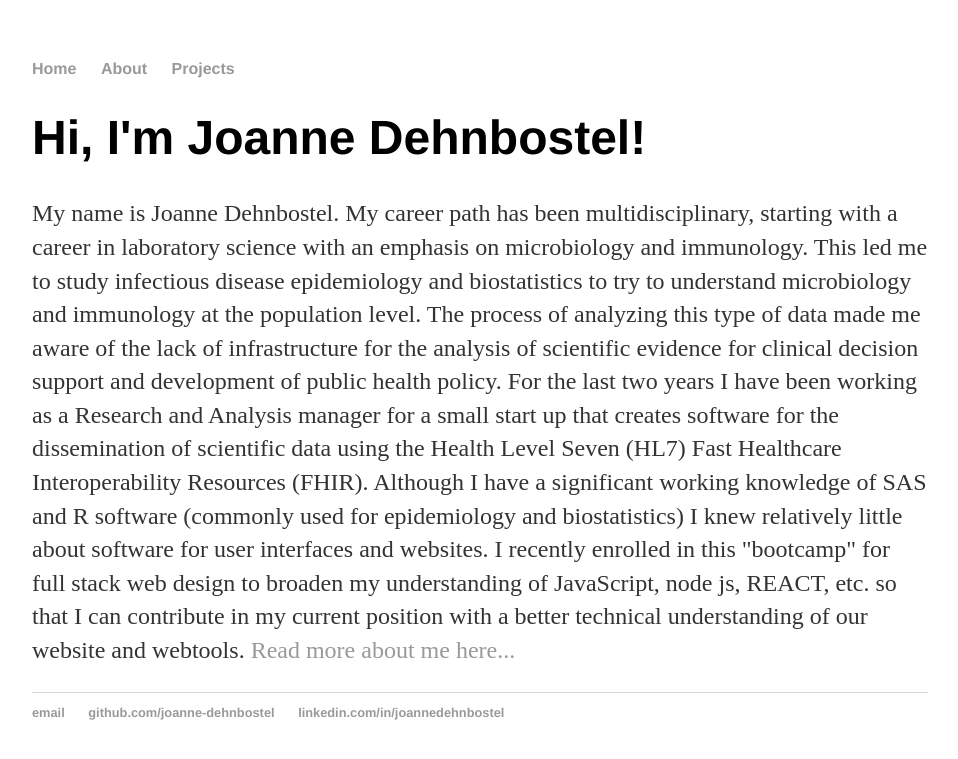
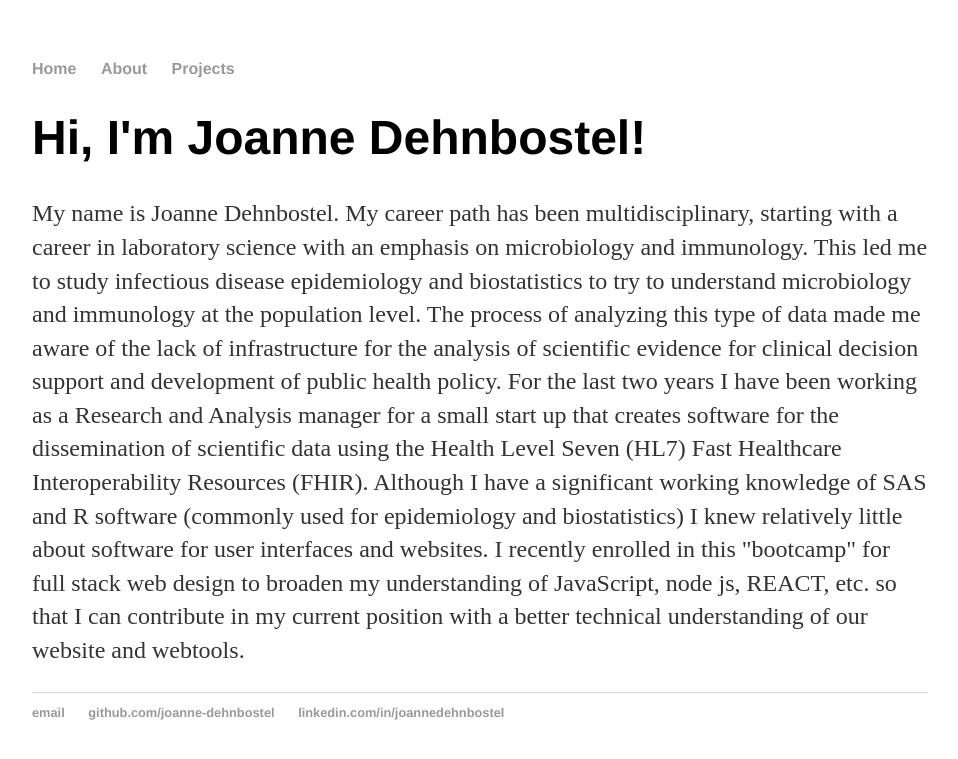
Before and after one commit to joanne-dehnbostel/joanne-dehnbostel.github.io, a Jekyll site: the page built from index.html, in a window 1280 px wide. Shown: the top 759 px of the page, without its empty margins (160-1118 px from the left). Built offline with Jekyll 4.4.1, drawn with Linux system fonts in a browser that asks for light colours.

Commit message:
Update index.html

```diff
--- a/index.html
+++ b/index.html
@@ -10,6 +10,6 @@ title: Joanne Dehnbostel
 		For the last two years I have been working as a Research and Analysis manager for a small start up that creates software for the dissemination of scientific data using the Health Level Seven (HL7) Fast Healthcare Interoperability Resources (FHIR).
 		Although I have a significant working knowledge of SAS and R software (commonly used for epidemiology and biostatistics) I knew relatively little about software for user interfaces and websites.
 		I recently enrolled in this "bootcamp" for full stack web design to broaden my understanding of JavaScript, node js, REACT, etc. so that I can contribute in my current position with a better technical understanding of our website and webtools.
-		<em> </em> <a href="/about">Read more about me here...</a>
+		<em> </em>
 	</p>
 </div><!-- /.blurb -->
```
